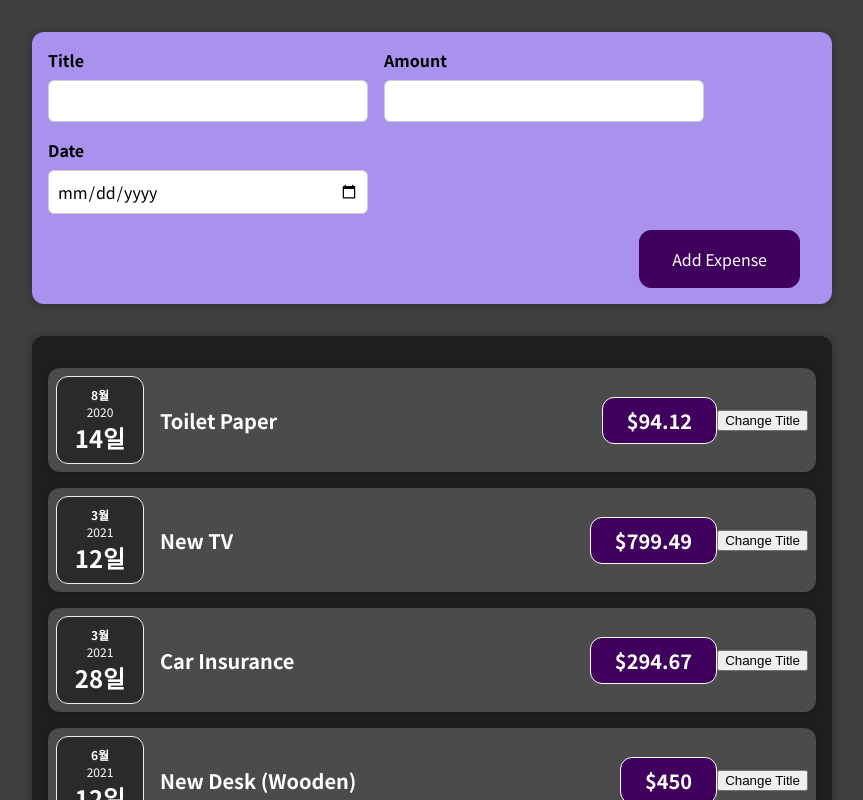
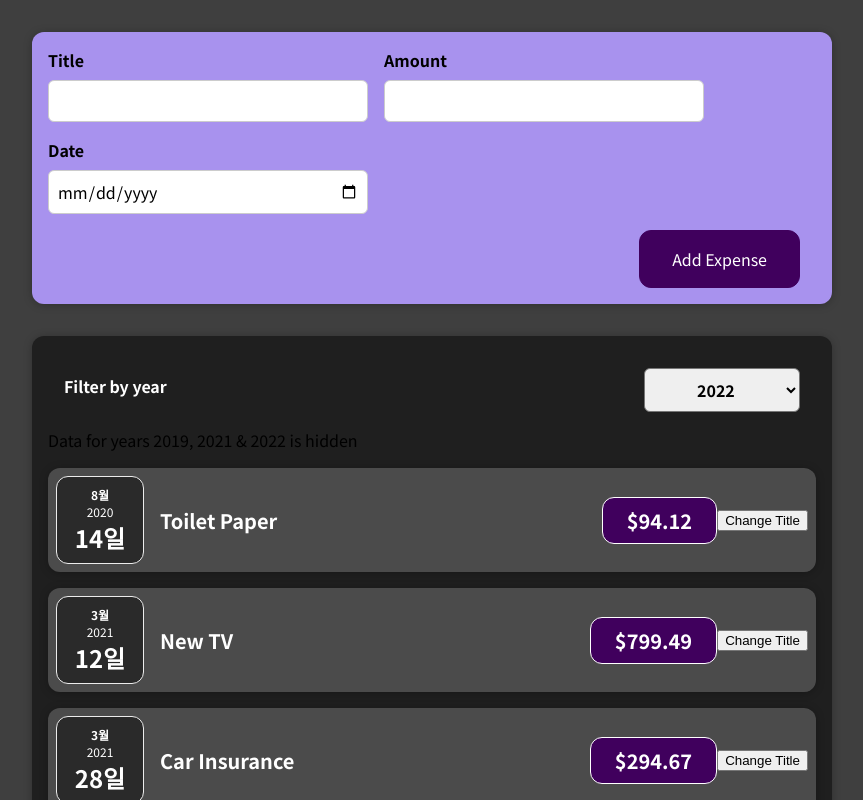
Before and after one commit to 7p3m1k/react-study, a React (Create React App) app in the folder 01/: page / in a window 1280 px wide. Shown: the top 800 px of the page, without its empty margins (208-1071 px from the left). Built offline with nearby package versions, Linux system fonts and the light colour scheme.

Commit message:
필터 작업중

```diff
--- a/01/src/components/Expenses/Expenses.js
+++ b/01/src/components/Expenses/Expenses.js
@@ -1,11 +1,34 @@
-import React from "react";
+import React, { useState } from "react";
 import "./Expenses.css";
 import ExpenseItem from "./ExpenseItem";
 import Card from "../UI/Card";
+import ExpensesFilter from "./ExpensesFilter";
 
 const Expenses = ({ items }) => {
+  const [filteredYear, setFilteredYear] = useState("2020");
+  const [filterInfoText, setFilterInfoText] = useState("2019, 2021 & 2022");
+
+  const filterChangeHandler = (selectedYear) => {
+    setFilteredYear(selectedYear);
+    if (selectedYear === "2019") {
+      setFilterInfoText("2020, 2021 & 2022");
+    } else if (selectedYear === "2020") {
+      setFilterInfoText("2019, 2021 & 2022");
+    } else if (selectedYear === "2021") {
+      setFilterInfoText("2019, 2020 & 2022");
+    } else {
+      setFilterInfoText("2019, 2020 & 2021");
+    }
+  };
+
   return (
+    <div>
       <Card className="expenses">
+        <ExpensesFilter
+          selected={filteredYear}
+          onChangeFilter={filterChangeHandler}
+        />
+        <p>Data for years {filterInfoText} is hidden</p>
         <ExpenseItem
           title={items[0].title}
           amount={items[0].amount}
@@ -27,6 +50,7 @@
           date={items[3].date}
         />
       </Card>
+    </div>
   );
 };
 
--- /dev/null
+++ b/01/src/components/Expenses/ExpensesFilter.css
@@ -0,0 +1,24 @@
+.expenses-filter {
+  color: white;
+  padding: 0 1rem;
+}
+
+.expenses-filter__control {
+  display: flex;
+  width: 100%;
+  align-items: center;
+  justify-content: space-between;
+  margin: 1rem 0;
+}
+
+.expenses-filter label {
+  font-weight: bold;
+  margin-bottom: 0.5rem;
+}
+
+.expenses-filter select {
+  font: inherit;
+  padding: 0.5rem 3rem;
+  font-weight: bold;
+  border-radius: 6px;
+}
--- /dev/null
+++ b/01/src/components/Expenses/ExpensesFilter.js
@@ -0,0 +1,25 @@
+import React from "react";
+
+import "./ExpensesFilter.css";
+
+const ExpensesFilter = ({ onChangeFilter }) => {
+  const dropdownChangeHandler = (e) => {
+    onChangeFilter(e.target.value);
+  };
+
+  return (
+    <div className="expenses-filter">
+      <div className="expenses-filter__control">
+        <label>Filter by year</label>
+        <select onChange={dropdownChangeHandler}>
+          <option value="2022">2022</option>
+          <option value="2021">2021</option>
+          <option value="2020">2020</option>
+          <option value="2019">2019</option>
+        </select>
+      </div>
+    </div>
+  );
+};
+
+export default ExpensesFilter;
```
Lines whose indentation alone changed are shown as unchanged.
